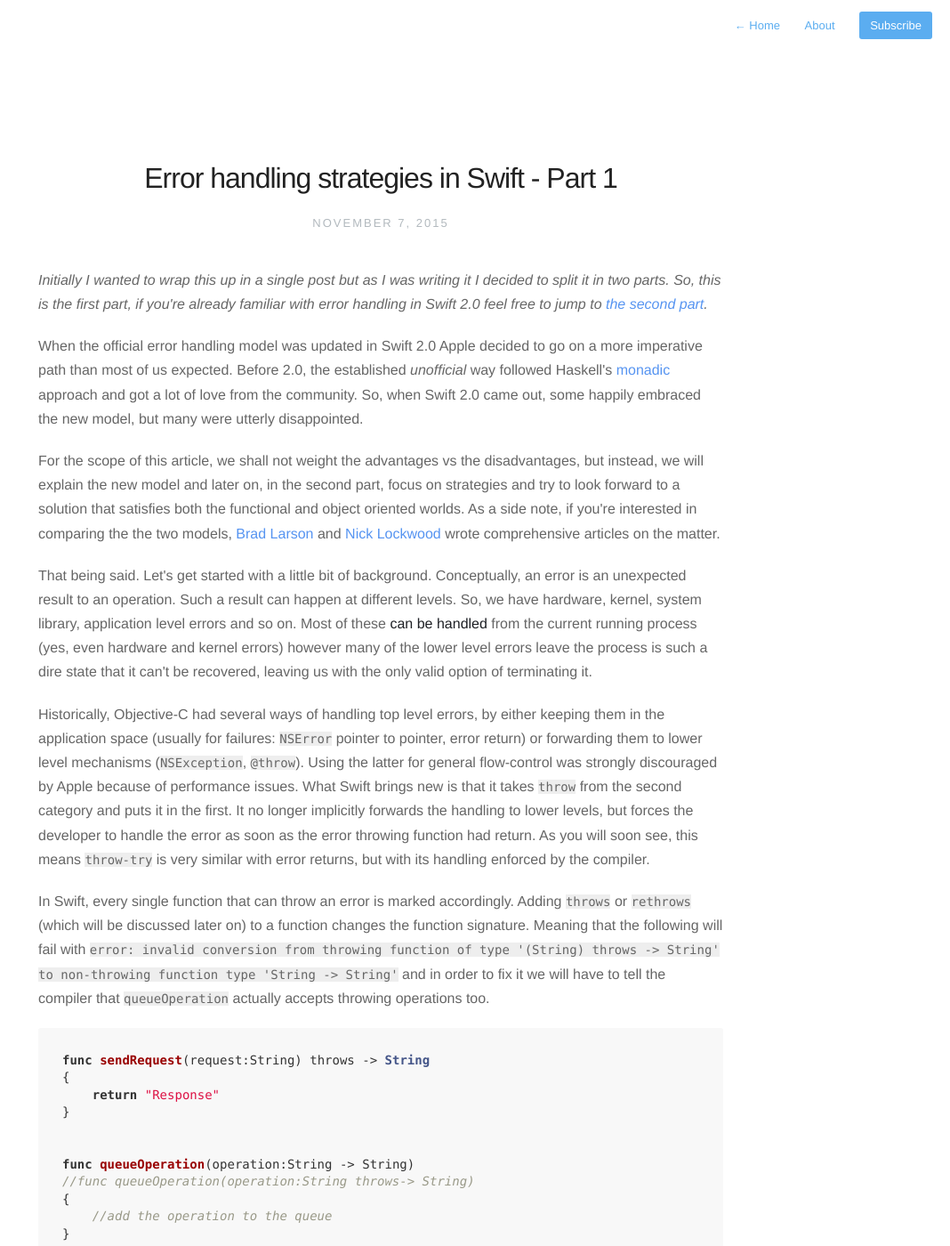
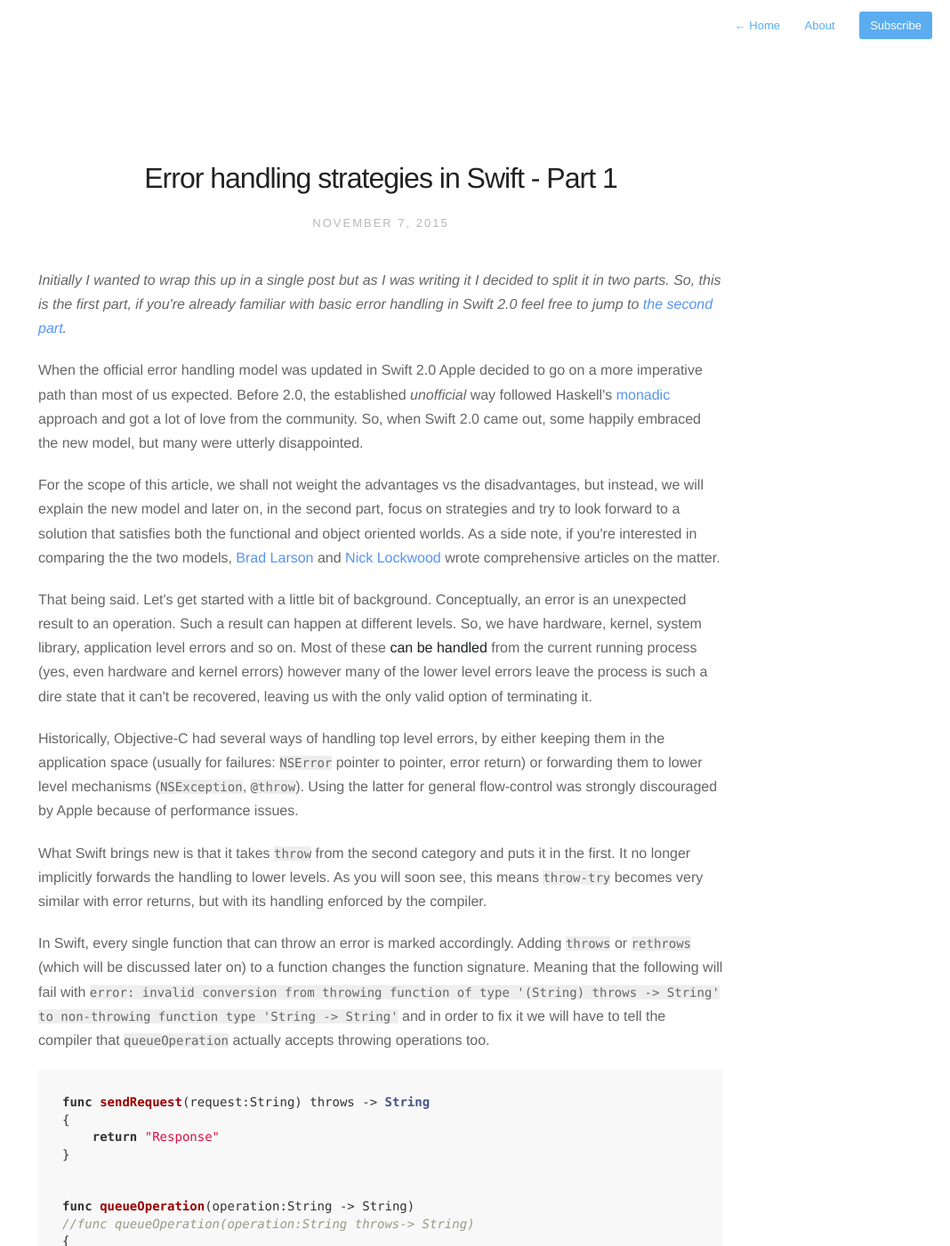
Before and after one commit to valentinradu/valentinradu.github.io, a Jekyll site: the page built from _posts/2015-11-08-error-handling-strategies-in-swift-part-1.md, in a window 1280 px wide and 1400 px high. Shown: the whole window at 89% size, without its empty margins (212-1280 px from the left). Built offline with Jekyll 4.4.1, drawn with Linux system fonts in a browser that asks for light colours; nearby versions of some CDN libraries; comment, search, counter and statistics services are not loaded; some of the changed text lies outside the part shown.

Commit message:
Revised error strategies

````diff
--- a/_posts/2015-11-08-error-handling-strategies-in-swift-part-1.md
+++ b/_posts/2015-11-08-error-handling-strategies-in-swift-part-1.md
@@ -12,7 +12,7 @@ tags:
 - swift lang
 ---
 
-*Initially I wanted to wrap this up in a single post but as I was writing it I decided to split it in two parts. So, this is the first part, if you're already familiar with error handling in Swift 2.0 feel free to jump to [the second part](http://cocoaexposed.com/2015/error-handling-strategies-in-swift-part-2).*
+*Initially I wanted to wrap this up in a single post but as I was writing it I decided to split it in two parts. So, this is the first part, if you're already familiar with basic error handling in Swift 2.0 feel free to jump to [the second part](http://cocoaexposed.com/2015/error-handling-strategies-in-swift-part-2).*
 
 When the official error handling model was updated in Swift 2.0 Apple decided to go on a more imperative path than most of us expected. Before 2.0, the established *unofficial* way followed Haskell's [monadic](https://en.wikipedia.org/wiki/Monad_%28functional_programming%29) approach and got a lot of love from the community. So, when Swift 2.0 came out, some happily embraced the new model, but many were utterly disappointed.
 
@@ -20,7 +20,9 @@ For the scope of this article, we shall not weight the advantages vs the disadva
 
 That being said. Let's get started with a little bit of background. Conceptually, an error is an unexpected result to an operation. Such a result can happen at different levels. So, we have hardware, kernel, system library, application level errors and so on. Most of these **can be handled** from the current running process (yes, even hardware and kernel errors) however many of the lower level errors leave the process is such a dire state that it can't be recovered, leaving us with the only valid option of terminating it.
 
-Historically, Objective-C had several ways of handling top level errors, by either keeping them in the application space (usually for failures: `NSError` pointer to pointer, error return) or forwarding them to lower level mechanisms (`NSException`, `@throw`). Using the latter for general flow-control was strongly discouraged by Apple because of performance issues. What Swift brings new is that it takes `throw` from the second category and puts it in the first. It no longer implicitly forwards the handling to lower levels, but forces the developer to handle the error as soon as the error throwing function had return. As you will soon see, this means `throw-try` is very similar with error returns, but with its handling enforced by the compiler.
+Historically, Objective-C had several ways of handling top level errors, by either keeping them in the application space (usually for failures: `NSError` pointer to pointer, error return) or forwarding them to lower level mechanisms (`NSException`, `@throw`). Using the latter for general flow-control was strongly discouraged by Apple because of performance issues.
+
+What Swift brings new is that it takes `throw` from the second category and puts it in the first. It no longer implicitly forwards the handling to lower levels. As you will soon see, this means `throw-try` becomes very similar with error returns, but with its handling enforced by the compiler.
 
 In Swift, every single function that can throw an error is marked accordingly. Adding `throws` or `rethrows` (which will be discussed later on) to a function changes the function signature. Meaning that the following will fail with `error: invalid conversion from throwing function of type '(String) throws -> String' to non-throwing function type 'String -> String'` and in order to fix it we will have to tell the compiler that `queueOperation` actually accepts throwing operations too.
 
@@ -40,7 +42,7 @@ func queueOperation(operation:String -> String)
 queueOperation(sendRequest)
 ```
 
-Now let's spice things up a little and add to the example the function that executes all the queued operations.
+Now let's spice things up a little and add the function that executes all the queued operations.
 
 ```swift
 //don't be intimidated by the trailing `()`
````
Also changed, not shown: _posts/2015-11-11-error-handling-strategies-in-swift-part-2.md (+8 -12 lines).
